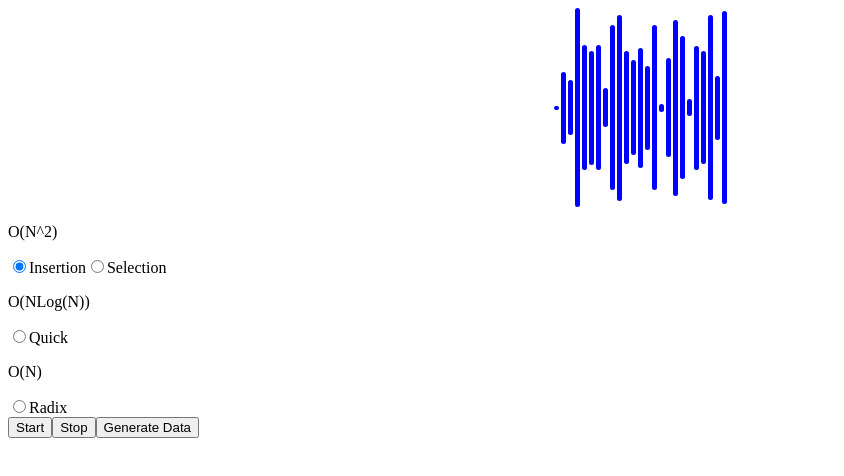
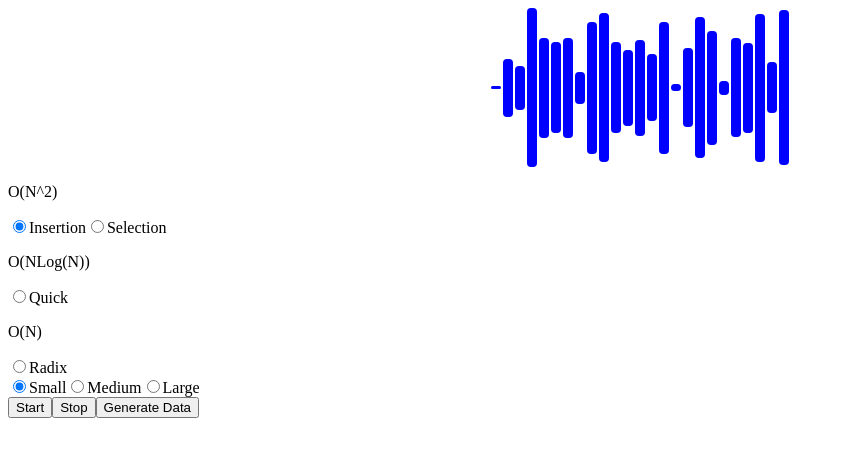
Before and after one commit to im-eMBy/AlgoVisual, a React (Create React App) app: page / in a window 1280 px wide. Shown: the top 476 px of the page, without its empty margins (0-844 px from the left). Built offline with nearby package versions, Linux system fonts and the light colour scheme.

Commit message:
refactoring

```diff
--- a/src/algo/insertionSort.js
+++ b/src/algo/insertionSort.js
@@ -4,7 +4,8 @@ export async function insertionSort(
   array,
   setArray,
   setMarkedIdx,
-  abortController
+  abortController,
+  delay
 ) {
   const copyArray = [...array];
   for (let i = 1; i < copyArray.length; i++) {
@@ -18,7 +19,7 @@ export async function insertionSort(
       if (abortController.current) return;
       setArray(copyArray);
       setMarkedIdx([i, j]);
-      await stopExecution(20);
+      await stopExecution(delay);
     }
   }
   return copyArray;
--- /dev/null
+++ b/src/components/Sorting/AlgoChoice.js
@@ -0,0 +1,59 @@
+import { useContext } from "react";
+import { SortingContext } from "../../context/SortingContext";
+
+export function AlgoChoice() {
+  const { algo, setAlgo } = useContext(SortingContext);
+  const changeAlgo = (ev) => {
+    setAlgo(ev.target.value);
+  };
+
+  return (
+    <div className="algo-selection">
+      <div className="algo-selection-row">
+        <p>O(N^2)</p>
+        <input
+          id="insertion-radio"
+          name="algo"
+          type="radio"
+          value="insertion"
+          onChange={changeAlgo}
+          checked={algo === "insertion"}
+        ></input>
+        <label htmlFor="insertion-radio">Insertion</label>
+        <input
+          id="selection-radio"
+          name="algo"
+          type="radio"
+          value="selection"
+          onChange={changeAlgo}
+          checked={algo === "selection"}
+        ></input>
+        <label htmlFor="selection-radio">Selection</label>
+      </div>
+      <div className="algo-selection-row">
+        <p>O(NLog(N))</p>
+        <input
+          id="quick-radio"
+          name="algo"
+          type="radio"
+          value="quick"
+          onChange={changeAlgo}
+          checked={algo === "quick"}
+        ></input>
+        <label htmlFor="quick-radio">Quick</label>
+      </div>
+      <div className="algo-selection-row">
+        <p>O(N)</p>
+        <input
+          id="radix-radio"
+          name="algo"
+          type="radio"
+          value="radix"
+          onChange={changeAlgo}
+          checked={algo === "radix"}
+        ></input>
+        <label htmlFor="radix-radio">Radix</label>
+      </div>
+    </div>
+  );
+}
--- a/src/components/Sorting/Board.js
+++ b/src/components/Sorting/Board.js
@@ -1,17 +1,67 @@
-import { useContext } from "react";
-import { AppContext } from "../../context/AppContext";
+import { useContext, useEffect, useState, useRef } from "react";
+import { SortingContext } from "../../context/SortingContext";
+import { radixSort } from "../../algo/radixSort";
+import { insertionSort } from "../../algo/insertionSort";
+import { selectionSort } from "../../algo/selectionSort";
+import { quickSort } from "../../algo/quickSort";
 import { Element } from "./Element";
 
 export function Board() {
-  const ctx = useContext(AppContext);
+  const { algo, dataSize, isSorting, setIsSorting, initialArray } =
+    useContext(SortingContext);
+  const abortController = useRef(false);
+  const [array, setArray] = useState(initialArray);
+  const [markedIdx, setMarkedIdx] = useState([]);
+
+  useEffect(() => {
+    if (!isSorting) {
+      stopSorting();
+      return;
+    }
+    if (isSorting) startSorting();
+  }, [isSorting]);
+
+  useEffect(() => {
+    setArray(initialArray);
+  }, [initialArray]);
+
+  const delay = 1250 / dataSize;
+
+  const startSorting = async () => {
+    abortController.current = false;
+    let functionToRun;
+    switch (algo) {
+      case "insertion":
+        functionToRun = insertionSort;
+        break;
+      case "radix":
+        functionToRun = radixSort;
+        break;
+      case "selection":
+        functionToRun = selectionSort;
+        break;
+      case "quick":
+        functionToRun = quickSort;
+        break;
+      default:
+        break;
+    }
+    await functionToRun(array, setArray, setMarkedIdx, abortController, delay);
+    setIsSorting(false);
+  };
+  const stopSorting = () => {
+    abortController.current = true;
+  };
+
   const getElements = () => {
-    return ctx.array.map((el, i) => (
+    return array.map((el, i) => (
       <Element
         value={el}
-        marked={ctx.markedIdx && ctx.markedIdx.includes(i) ? true : false}
+        marked={markedIdx && markedIdx.includes(i) ? true : false}
+        width={250 / dataSize}
         key={i}
       ></Element>
     ));
   };
-  return <main className="board">{getElements()}</main>;
+  return <div className="board">{getElements()}</div>;
 }
--- a/src/components/Sorting/Buttons.js
+++ b/src/components/Sorting/Buttons.js
@@ -1,108 +1,25 @@
-import { useContext, useState, useRef } from "react";
-import { radixSort } from "../../algo/radixSort";
-import { insertionSort } from "../../algo/insertionSort";
-import { selectionSort } from "../../algo/selectionSort";
-import { quickSort } from "../../algo/quickSort";
-import { AppContext } from "../../context/AppContext";
-import { getRandomArray } from "../../utilis/getRandomArray";
+import { useContext } from "react";
+import { SortingContext } from "../../context/SortingContext";
+import { AlgoChoice } from "./AlgoChoice";
+import { DataSizeChoice } from "./DataSizeChoice";
 
 export function Buttons() {
-  const [running, setRunning] = useState(false);
-  const [algo, setAlgo] = useState("insertion");
-  const abortController = useRef(false);
-  const ctx = useContext(AppContext);
-  const delay = 2500 / ctx.dataSize;
+  const { isSorting, setIsSorting, generateData } = useContext(SortingContext);
 
-  const changeAlgo = (ev) => {
-    setAlgo(ev.target.value);
-  };
-  const generateData = () => {
-    ctx.setArray(getRandomArray(1, 5000, 200));
-  };
-  const startSorting = async () => {
-    abortController.current = false;
-    setRunning(true);
-    let functionToRun;
-    switch (algo) {
-      case "insertion":
-        functionToRun = insertionSort;
-        break;
-      case "radix":
-        functionToRun = radixSort;
-        break;
-      case "selection":
-        functionToRun = selectionSort;
-        break;
-      case "quick":
-        functionToRun = quickSort;
-        break;
-      default:
-        break;
-    }
-    await functionToRun(
-      ctx.array,
-      ctx.setArray,
-      ctx.setMarkedIdx,
-      abortController
-    );
-    setRunning(false);
+  const startSorting = () => {
+    setIsSorting(true);
   };
   const stopSorting = () => {
-    abortController.current = true;
+    setIsSorting(false);
   };
 
   return (
     <div>
       <div className="sort-info">
-        <p>{running ? "Sorting..." : null}</p>
+        <p>{isSorting ? "Sorting..." : null}</p>
       </div>
-      <div className="algo-selection">
-        <div className="algo-selection-row">
-          <p>O(N^2)</p>
-          <input
-            id="insertion-radio"
-            name="algo"
-            type="radio"
-            value="insertion"
-            onChange={changeAlgo}
-            checked={algo === "insertion"}
-          ></input>
-          <label htmlFor="insertion-radio">Insertion</label>
-          <input
-            id="selection-radio"
-            name="algo"
-            type="radio"
-            value="selection"
-            onChange={changeAlgo}
-            checked={algo === "selection"}
-          ></input>
-          <label htmlFor="selection-radio">Selection</label>
-        </div>
-        <div className="algo-selection-row">
-          <p>O(NLog(N))</p>
-          <input
-            id="quick-radio"
-            name="algo"
-            type="radio"
-            value="quick"
-            onChange={changeAlgo}
-            checked={algo === "quick"}
-          ></input>
-          <label htmlFor="quick-radio">Quick</label>
-        </div>
-        <div className="algo-selection-row">
-          <p>O(N)</p>
-          <input
-            id="radix-radio"
-            name="algo"
-            type="radio"
-            value="radix"
-            onChange={changeAlgo}
-            checked={algo === "radix"}
-          ></input>
-          <label htmlFor="radix-radio">Radix</label>
-        </div>
-      </div>
+      <AlgoChoice />
+      <DataSizeChoice />
       <div className="sort-controlls">
         <button onClick={startSorting}>Start</button>
         <button onClick={stopSorting}>Stop</button>
--- /dev/null
+++ b/src/components/Sorting/DataSizeChoice.js
@@ -0,0 +1,42 @@
+import { useContext } from "react";
+import { SortingContext } from "../../context/SortingContext";
+
+export function DataSizeChoice() {
+  const { dataSize, setDataSize } = useContext(SortingContext);
+
+  const changeDataSize = (ev) => {
+    setDataSize(Number(ev.target.value));
+  };
+  console.log("DataSizeChoice - rendered");
+  return (
+    <div className="data-size-choice">
+      <input
+        id="s-data-radio"
+        name="data-size"
+        type="radio"
+        value={25}
+        onChange={changeDataSize}
+        checked={dataSize === 25}
+      ></input>
+      <label htmlFor="s-data-radio">Small</label>
+      <input
+        id="m-data-radio"
+        name="data-size"
+        type="radio"
+        value={100}
+        onChange={changeDataSize}
+        checked={dataSize === 100}
+      ></input>
+      <label htmlFor="m-data-radio">Medium</label>
+      <input
+        id="l-data-radio"
+        name="data-size"
+        type="radio"
+        value={250}
+        onChange={changeDataSize}
+        checked={dataSize === 250}
+      ></input>
+      <label htmlFor="l-data-radio">Large</label>
+    </div>
+  );
+}
--- a/src/components/Sorting/Element.js
+++ b/src/components/Sorting/Element.js
@@ -1,8 +1,9 @@
 //componenet for single element for data visualization
 
-export function Element({ value, marked }) {
-  const height = Math.ceil(value / 25);
+export function Element({ value, marked, width }) {
+  const height = Math.ceil(value / 50);
   const style = {
+    width: width,
     height: height,
     backgroundColor: marked ? "red" : undefined,
   };
--- a/src/context/AppContext.js
+++ /dev/null
@@ -1,24 +0,0 @@
-import React, { useState } from "react";
-import { getRandomArray } from "../utilis/getRandomArray";
-
-export const AppContext = React.createContext();
-
-export function AppContextProvider({ children }) {
-  const [dataSize, setDataSize] = useState(25);
-  const [array, setArray] = useState(getRandomArray(1, 5000, dataSize));
-  const [markedIdx, setMarkedIdx] = useState([]);
-  return (
-    <AppContext.Provider
-      value={{
-        dataSize: dataSize,
-        setDataSize: setDataSize,
-        array: array,
-        setArray: setArray,
-        markedIdx: markedIdx,
-        setMarkedIdx: setMarkedIdx,
-      }}
-    >
-      {children}
-    </AppContext.Provider>
-  );
-}
--- /dev/null
+++ b/src/context/SortingContext.js
@@ -0,0 +1,32 @@
+import React, { useMemo, useState } from "react";
+import { getRandomArray } from "../utilis/getRandomArray";
+
+export const SortingContext = React.createContext();
+
+export function SortingContextProvider({ children }) {
+  const [isSorting, setIsSorting] = useState(false);
+  const [algo, setAlgo] = useState("insertion");
+  const [dataSize, setDataSize] = useState(25);
+  const [initialArray, setInitialArray] = useState(
+    getRandomArray(1, 8000, dataSize)
+  );
+
+  const ctx = useMemo(() => {
+    const generateData = () => {
+      setInitialArray(getRandomArray(1, 8000, dataSize));
+    };
+    return {
+      isSorting,
+      setIsSorting,
+      algo,
+      setAlgo,
+      dataSize,
+      setDataSize,
+      initialArray,
+      generateData,
+    };
+  }, [algo, dataSize, isSorting, initialArray]);
+  return (
+    <SortingContext.Provider value={ctx}>{children}</SortingContext.Provider>
+  );
+}
--- a/src/pages/Sorting.js
+++ b/src/pages/Sorting.js
@@ -1,14 +1,14 @@
 import { Board } from "../components/Sorting/Board";
 import { Buttons } from "../components/Sorting/Buttons";
-import { AppContextProvider } from "../context/AppContext";
+import { SortingContextProvider } from "../context/SortingContext";
 
 export function Sorting() {
   return (
-    <AppContextProvider>
+    <SortingContextProvider>
       <main>
         <Board></Board>
         <Buttons></Buttons>
       </main>
-    </AppContextProvider>
+    </SortingContextProvider>
   );
 }
```
Also changed, not shown: src/algo/quickSort.js (+11 -6 lines), src/algo/radixSort.js (+4 -3 lines), src/algo/selectionSort.js (+4 -3 lines).
